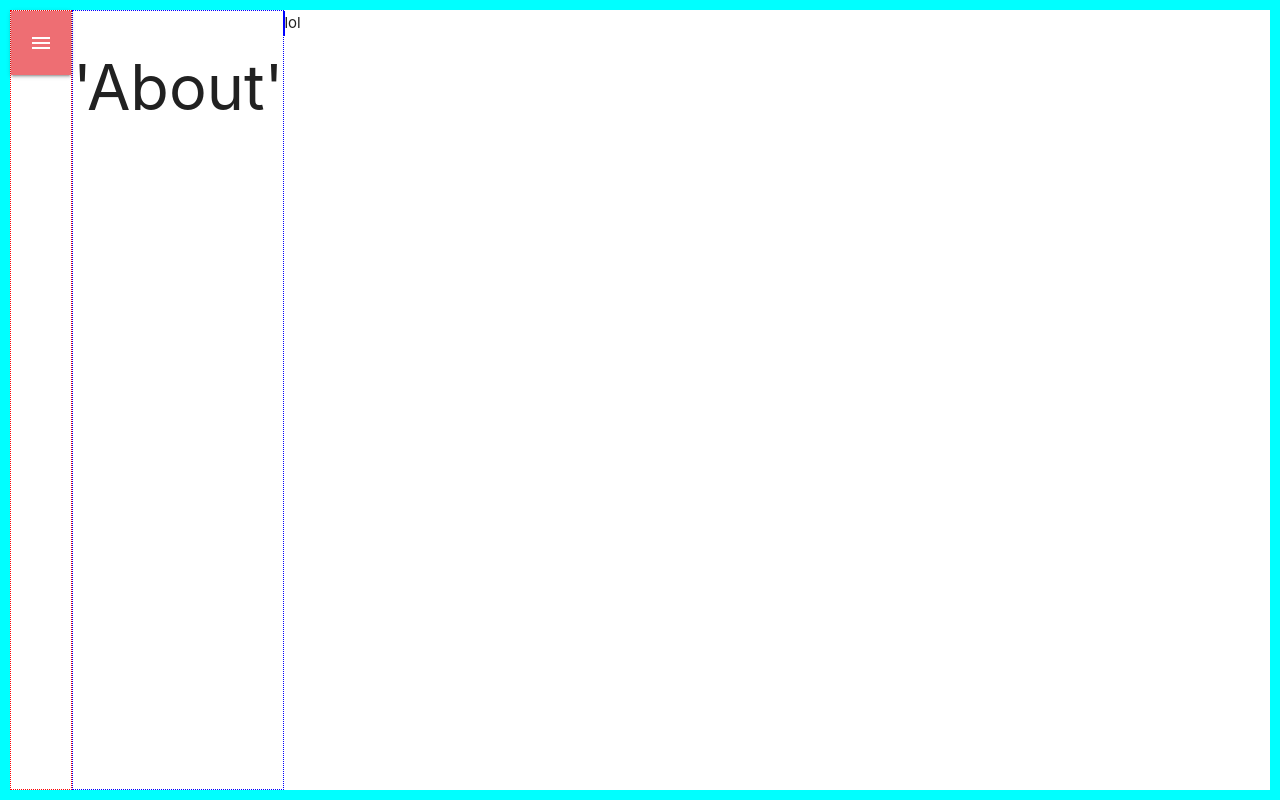
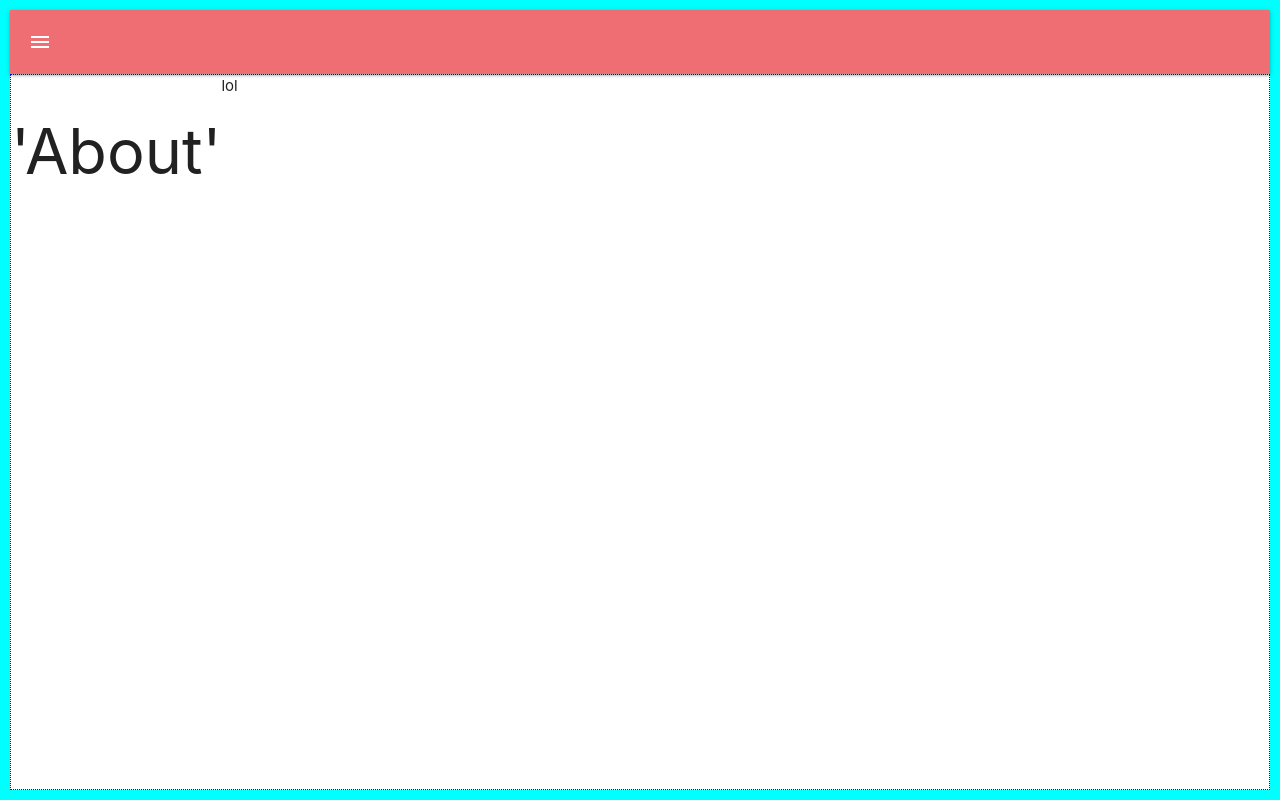
Before and after one commit to alex-worker/CombinatoricsIDE, a React (Create React App) app in the folder simple-ide/: page / in a window 1280 px wide. Built offline with nearby package versions, Linux system fonts and the light colour scheme.

Commit message:
try css flex box

```diff
--- a/simple-ide/src/App.css
+++ b/simple-ide/src/App.css
@@ -1,6 +1,15 @@
-/* html{
-  height: 100vh;
-} */
+html {
+  /* height: 100vh; */
+}
+
+body {
+  /* height: 100%; */
+  /* position:relative; */
+  /* position:relative; */
+  /* height:auto !important; */
+  /* height: 100vh; */
+  /* min-height:100%; */
+}
 
 /* body, .root{
   height: 100vh; /* force the BODY element to match the height of the HTML element
@@ -31,13 +40,15 @@
 
 .App {
   border: 10px cyan solid;
+  box-sizing: inherit;
+  height: 100vh;
+  /* min-height: 100%; */
+  /* overflow: hidden; */
 
   display: flex;
-  flex-direction: row;
-  flex-wrap: wrap;
-  width: 100vw;
-  height: 100vh;
-
+  flex-direction: column;
+  /* flex-wrap: nowrap; */
+  /* width: 100vw; */
 
   /* display: flex; */
   /* flex-wrap: wrap; */
@@ -49,17 +60,33 @@
   /* text-align: center; */
 }
 
-.flex-inner {
-  display: flex;
-  border: 1px red dotted;
+/* .flex-inner { */
+  /* display: flex; */
+  /* border: 1px red dotted; */
   /* justify-content: center; */
   /* align-items: center; */
   /* color: #fff; */
   /* font-size: 24px; */
+/* } */
+
+/* .myNav {
+  border: 1px blue dotted;
+} */
+
+/* .red-dotted-border {
+  border: 1px red dotted;
 }
 
-.page {
+.full-heigth {
+  /* height: 100%;
+} */
+
+.AppPage {
   border: 1px blue dotted;
+  /* width: 100%; */
+  display: flex;
+  /* flex: 1; */
+  /* position: relative; */
   height: 100%;
 }
 
--- a/simple-ide/src/App.js
+++ b/simple-ide/src/App.js
@@ -16,7 +16,8 @@ import 'materialize-css/dist/css/materialize.min.css'
 // and here https://medium.com/dij-please/initializing-materializecss-in-react-ab4dcd0cb784
 
 const Menu = () => {
-  return <div className='flex-inner'><nav>
+  return (
+    <nav>
       <Sidenav>
         <li><Link className='sidenav-close' to='/vars'><i className='material-icons'>list</i>Variables</Link></li>
         <li><Link className='sidenav-close' to='/cells'><i className='material-icons'>grid_on</i>Cells</Link></li>
@@ -25,11 +26,13 @@ const Menu = () => {
         <li><div className='divider' /></li>
         <li><Link className='sidenav-close' to='/about'><i className='material-icons'>info</i>About</Link></li>
       </Sidenav>
-  </nav></div>
+    </nav>
+  )
 }
 
 const Pages = () => {
-  return <Switch>
+  return (
+    <Switch>
       <Route exact path='/' component={About} />
       <Route exact path='/about' component={About} />
       <Route exact path='/cells' component={Cells} />
@@ -37,6 +40,7 @@ const Pages = () => {
       <Route exact path='/mess' component={Messages} />
       <Route exact path='/vars' component={Variables} />
     </Switch>
+  )
 }
 
 function App () {
@@ -44,7 +48,7 @@ function App () {
     <div className='App'>
       <Router>
         <Menu />
-        <Pages />
+        <div className='AppPage'><Pages /></div>
       </Router>
     </div>
   )
--- a/simple-ide/src/pages/About.js
+++ b/simple-ide/src/pages/About.js
@@ -80,9 +80,9 @@ const MyTablePlace = () => (
         return (
           <div
             style={{
-              width,
+              // width,
               // height,
-              border: '1px blue solid'
+              // border: '1px blue solid'
             }}
           >
             lol
@@ -95,10 +95,10 @@ const MyTablePlace = () => (
 
 const About = () => {
   return (
-    <div className='flex-inner page'>
+    <>
       <h1>'About'</h1>
       <MyTablePlace />
-    </div>
+    </>
   )
 }
 
```
Lines whose indentation alone changed are shown as unchanged.
